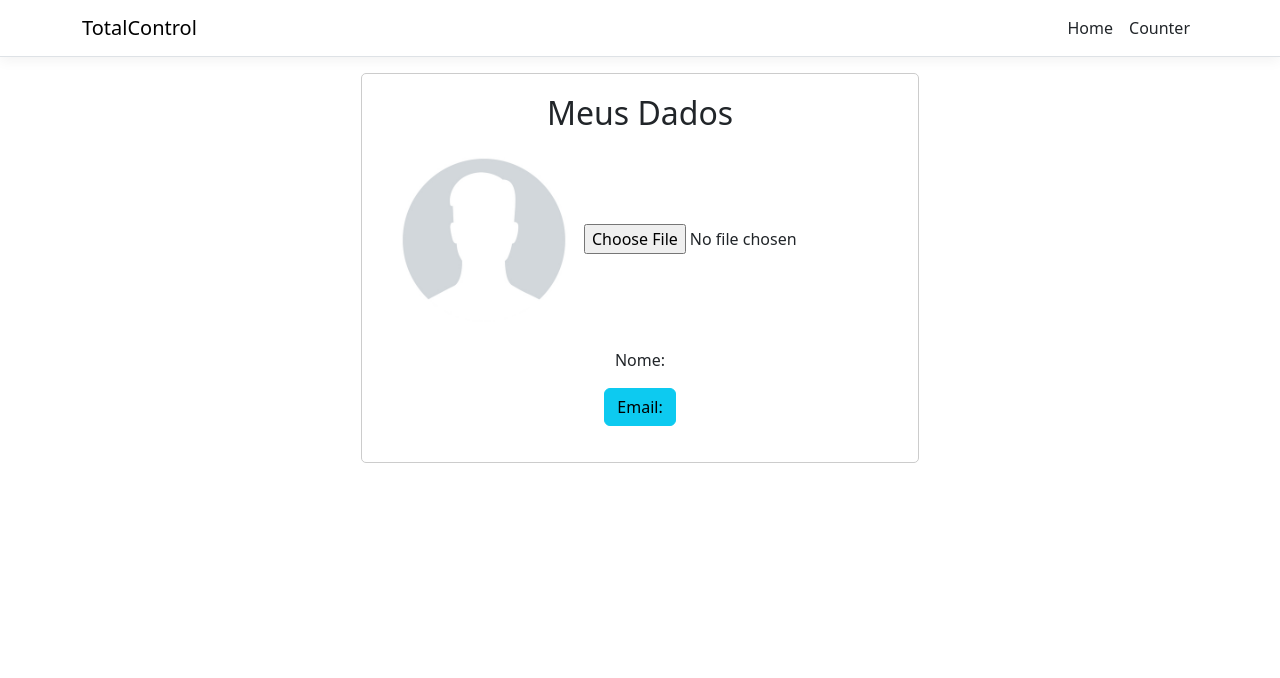
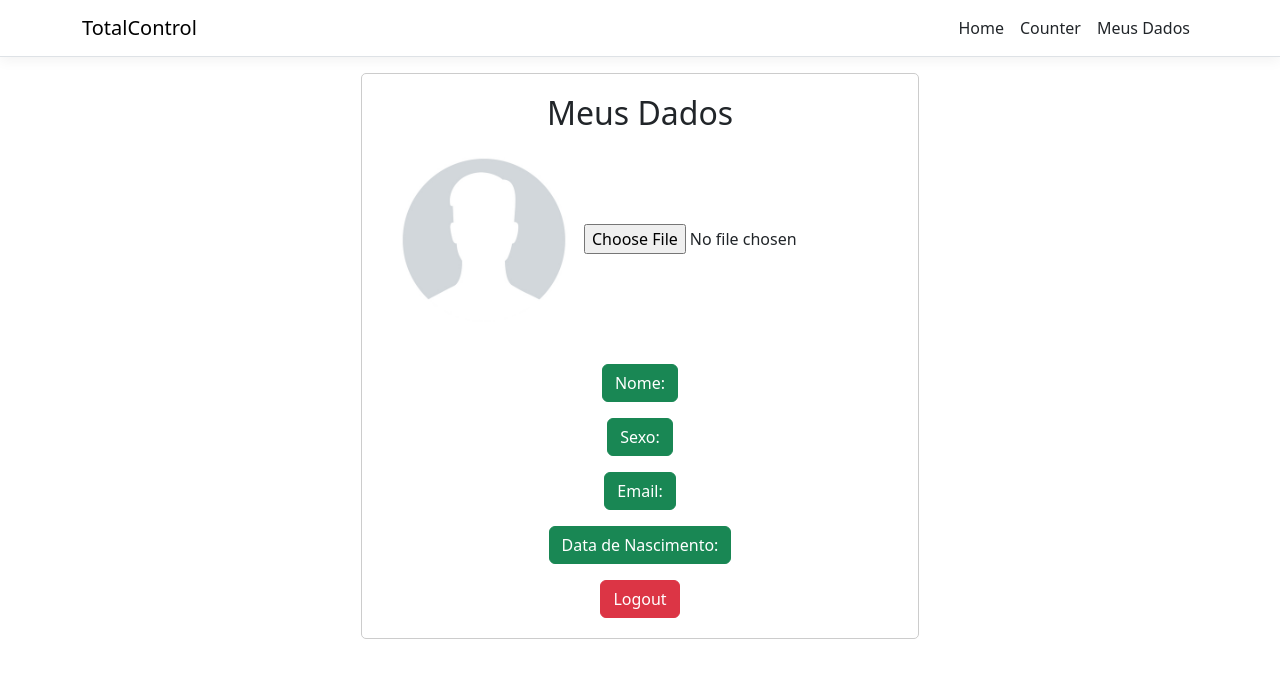
Before and after one commit to brunopocay/TotalControlUI, an Angular app: page /usuario in a window 1280 px wide. Shown: the top 678 px of the page. Built offline with nearby package versions, Linux system fonts and the light colour scheme; no server answers; sample sign-in values are in the browser's storage.

Commit message:
Pegando todas as claims e botão logout com modal

```diff
--- a/angular.json
+++ b/angular.json
@@ -25,6 +25,7 @@
               "src/assets"
             ],
             "styles": [
+              "node_modules/bootstrap/dist/css/bootstrap.min.css",
               "src/styles.css"
             ],
             "scripts": []
--- a/package.json
+++ b/package.json
@@ -18,6 +18,9 @@
     "@angular/platform-browser": "^16.1.0",
     "@angular/platform-browser-dynamic": "^16.1.0",
     "@angular/router": "^16.1.0",
+    "@ng-bootstrap/ng-bootstrap": "^15.1.1",
+    "@popperjs/core": "^2.11.8",
+    "bootstrap": "^5.3.1",
     "rxjs": "~7.8.0",
     "tslib": "^2.3.0",
     "zone.js": "~0.13.0"
@@ -26,6 +29,7 @@
     "@angular-devkit/build-angular": "^16.1.4",
     "@angular/cli": "~16.1.4",
     "@angular/compiler-cli": "^16.1.0",
+    "@angular/localize": "^16.1.0",
     "@types/jasmine": "~4.3.0",
     "jasmine-core": "~4.6.0",
     "karma": "~6.4.0",
--- a/src/app/Components/nav-menu/nav-menu.component.html
+++ b/src/app/Components/nav-menu/nav-menu.component.html
@@ -30,6 +30,11 @@
               >Counter</a
             >
           </li>
+          <li class="nav-item" [routerLinkActive]="['link-active']">
+            <a class="nav-link text-dark" [routerLink]="['/usuario']"
+              >Meus Dados</a
+            >
+          </li>
         </ul>
       </div>
     </div>
--- /dev/null
+++ b/src/app/Components/user-is-logged-in/modal-logout/modal-logout.component.html
@@ -0,0 +1,11 @@
+<div class="modal-header">
+    <h4 class="modal-title">{{ title }}</h4>
+      <button type="button" class="btn btn-dark" (click)="dismiss()"><i class="fa-solid fa-xmark"></i></button>
+    </div>
+    <div class="modal-body">
+      {{ message }}
+    </div>
+    <div class="modal-footer">
+      <button type="button" class="btn btn-primary" (click)="accept()">{{ btnOkText }}</button>
+      <button type="button" class="btn btn-danger" (click)="decline()">{{ btnCancelText }}</button>
+</div>
--- /dev/null
+++ b/src/app/Components/user-is-logged-in/modal-logout/modal-logout.component.ts
@@ -0,0 +1,40 @@
+import { Component, Input, OnInit } from '@angular/core';
+import { Router } from '@angular/router';
+import { NgbActiveModal } from '@ng-bootstrap/ng-bootstrap';
+import { AuthService } from 'src/app/Services/auth.service';
+
+@Component({
+  selector: 'app-modal-logout',
+  templateUrl: './modal-logout.component.html',
+  styleUrls: ['./modal-logout.component.css']
+})
+export class ModalLogoutComponent implements OnInit {
+
+  @Input() title: string;
+  @Input() message: string;
+  @Input() btnOkText: string;
+  @Input() btnCancelText: string;
+
+  constructor(private activeModal: NgbActiveModal, private authService: AuthService, private router: Router) { }
+
+  ngOnInit() {
+  }
+
+  logout(): void{
+    this.authService.removeAuthToken();
+    this.router.navigate(['/login']);
+  }
+
+  public decline() {
+    this.activeModal.close(false);
+  }
+
+  public accept() {
+    this.logout();
+    this.activeModal.close(true);
+  }
+
+  public dismiss() {
+    this.activeModal.dismiss();
+  }
+}
--- a/src/app/Components/user-is-logged-in/user-is-logged-in.component.html
+++ b/src/app/Components/user-is-logged-in/user-is-logged-in.component.html
@@ -1,4 +1,4 @@
-<div id="loggedin" class="container w-50 m-auto user-profile">
+<div id="loggedin" class="container w-50 m-auto user-profile mb-4">
 
     <h2>Meus Dados</h2>
         <img
@@ -8,7 +8,24 @@
         >
         <input type="file" accept="image/*">
 
-        <p class="mt-2">Nome: <span>{{ Users.Nome }}</span></p>
-        <p class="btn btn-info">Email: <span style="font-weight: bold;">{{ Users.Email }}</span></p>
+        <div>
+            <p class="mt-4 btn btn-success w-auto">Nome: <span>{{ Users.Nome }}</span></p>
+        </div>
+
+        <div>
+            <p class="btn btn-success w-auto">Sexo: <span style="font-weight: bold;">{{ Users.Sexo }}</span></p>
+        </div>
+
+        <div>
+            <p class="btn btn-success w-auto">Email: <span style="font-weight: bold;">{{ Users.Email }}</span></p>
+        </div>
+
+        <div>
+            <p class="btn btn-success w-auto">Data de Nascimento: <span style="font-weight: bold;">{{ Users.DataNasc }}</span></p>
+        </div>
+
+        <div>
+            <button (click)="openModal()" class="btn btn-danger w-auto">Logout <span style="font-weight: bold;"></span></button>
+        </div>
 
 </div>
--- a/src/app/Components/user-is-logged-in/user-is-logged-in.component.ts
+++ b/src/app/Components/user-is-logged-in/user-is-logged-in.component.ts
@@ -1,6 +1,9 @@
 import { Component, OnInit } from '@angular/core';
 import { Users } from 'src/app/Models/Users';
 import { AuthService } from 'src/app/Services/auth.service';
+import { DialogComponentService } from 'src/app/Services/dialog-component.service';
+import { ModalLogoutComponent } from './modal-logout/modal-logout.component';
+
 
 @Component({
   selector: 'app-user-is-logged-in',
@@ -16,19 +19,23 @@ export class UserIsLoggedInComponent implements OnInit {
     DataNasc: '',
   };
 
-  constructor(private authService: AuthService){}
+  constructor(private authService: AuthService, private modalLogout: DialogComponentService){}
 
   ngOnInit(): void {
    this.getMe()
   }
 
+  public openModal() {
+    this.modalLogout.confirm('Logout', 'Deseja fazer logout do sistema ?');
+  }
+
   getMe(){
     this.authService.GetUser().subscribe((claim: string) => {
-      this.Users.Nome = claim[0];
-      this.Users.Email = claim[1];
-      this.Users.Sexo = claim[2];
-      this.Users.DataNasc = claim[3];
-      console.log(claim)
+      const parseClaims = JSON.parse(claim);
+      this.Users.Nome = parseClaims[0];
+      this.Users.Email = parseClaims[1];
+      this.Users.Sexo = parseClaims[2];
+      this.Users.DataNasc = parseClaims[3];
     })
   }
 }
--- /dev/null
+++ b/src/app/Services/dialog-component.service.ts
@@ -0,0 +1,26 @@
+import { Component, Injectable } from '@angular/core';
+import { NgbModal } from '@ng-bootstrap/ng-bootstrap';
+import { ModalLogoutComponent } from '../Components/user-is-logged-in/modal-logout/modal-logout.component';
+
+@Injectable({
+  providedIn: 'root'
+})
+export class DialogComponentService {
+
+  constructor(private modalService: NgbModal) { }
+
+  public confirm(
+    title: string,
+    message: string,
+    btnOkText: string = 'Sim',
+    btnCancelText: string = 'Não',
+    dialogSize: 'sm'|'lg' = 'sm'): Promise<boolean> {
+    const modalRef = this.modalService.open(ModalLogoutComponent, { size: dialogSize });
+    modalRef.componentInstance.title = title;
+    modalRef.componentInstance.message = message;
+    modalRef.componentInstance.btnOkText = btnOkText;
+    modalRef.componentInstance.btnCancelText = btnCancelText;
+
+    return modalRef.result;
+  }
+}
--- a/src/main.ts
+++ b/src/main.ts
@@ -1,3 +1,5 @@
+/// <reference types="@angular/localize" />
+
 import { platformBrowserDynamic } from '@angular/platform-browser-dynamic';
 import { AppModule } from './app/app.module';
 
--- a/tsconfig.app.json
+++ b/tsconfig.app.json
@@ -3,7 +3,9 @@
   "extends": "./tsconfig.json",
   "compilerOptions": {
     "outDir": "./out-tsc/app",
-    "types": []
+    "types": [
+      "@angular/localize"
+    ]
   },
   "files": [
     "src/main.ts"
```
Also changed, not shown: src/app/app.module.ts (+6 -2 lines), src/app/Components/user-is-logged-in/modal-logout/modal-logout.component.css (added), 2 other files (tests, documents, lock files or other folders).
